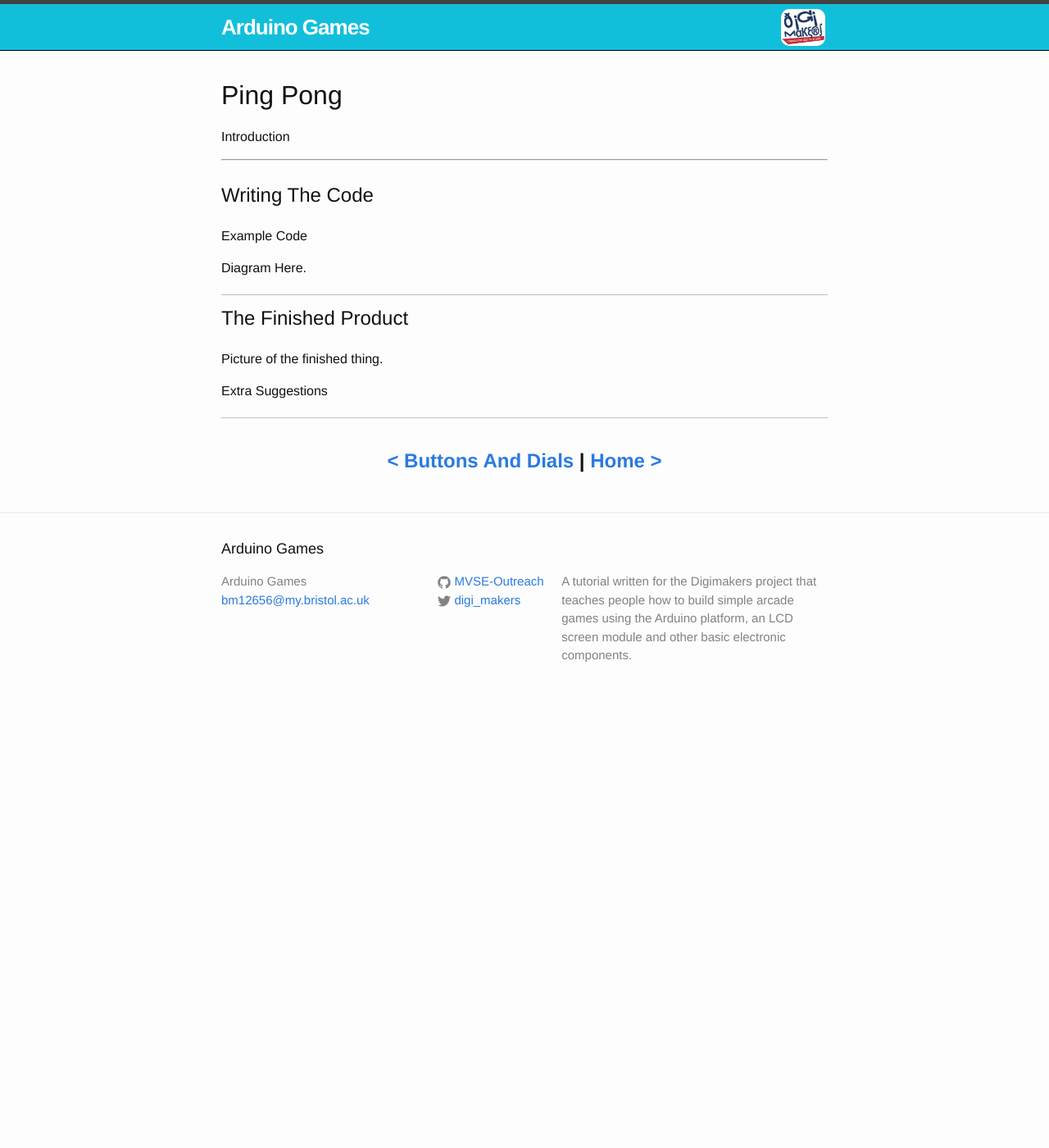
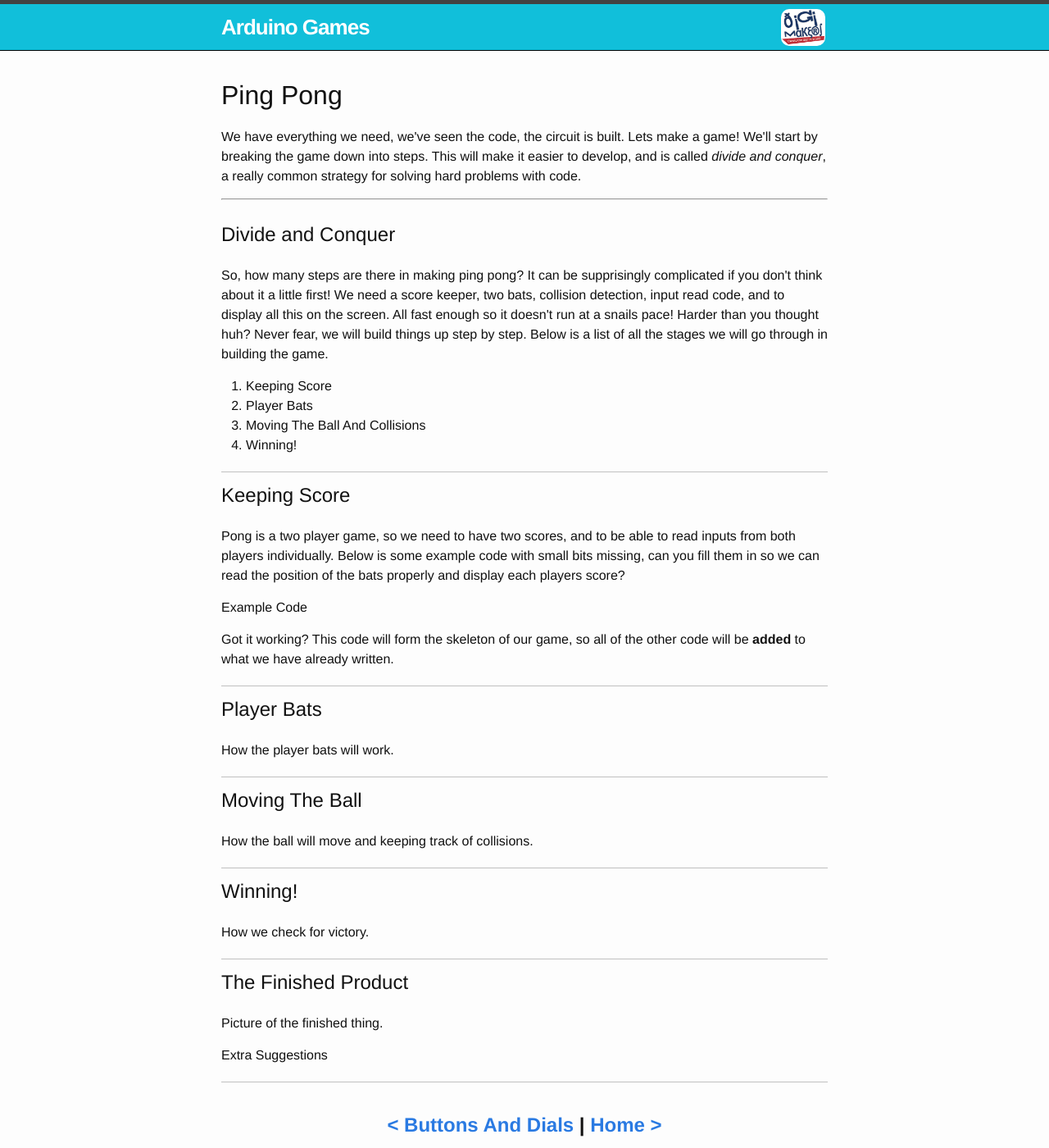
Before and after one commit to MVSE-Outreach/arduino-games, a Jekyll site: the page built from tutorial/ping-pong.html, in a window 1280 px wide and 1400 px high. Shown: the whole window at 82% size. Built offline with Jekyll 4.4.1, drawn with Linux system fonts in a browser that asks for light colours.

Commit message:
Started outlining how to build the pingpong game.  On branch master  Changes to be committed: 	modified:   ping-pong.html

```diff
--- a/tutorial/ping-pong.html
+++ b/tutorial/ping-pong.html
@@ -6,20 +6,76 @@ title: Ping Pong
 <h1>Ping Pong</h1>
 
 <p>
-Introduction
+We have everything we need, we've seen the code, the circuit is built.
+Lets make a game! We'll start by breaking the game down into steps. This will
+make it easier to develop, and is called <i>divide and conquer</i>, a really
+common strategy for solving hard problems with code.
 </p>
 
 <hr/><br/>
 
-<h2>Writing The Code</h2>
+<h2>Divide and Conquer</h2>
 <div class="section">
+<p>
+So, how many steps are there in making ping pong? It can be supprisingly
+complicated if you don't think about it a little first! We need a score
+keeper, two bats, collision detection, input read code, and to display
+all this on the screen. All fast enough so it doesn't run at a snails pace!
+Harder than you thought huh? Never fear, we will build things up step by
+step. Below is a list of all the stages we will go through in building the
+game.
+</p>
+<ol>
+<li>Keeping Score</li>
+<li>Player Bats</li>
+<li>Moving The Ball And Collisions</li>
+<li>Winning!</li>
+</ol>
+</div>
+
+<h2>Keeping Score</h2>
+<div class="section">
+<p>
+Pong is a two player game, so we need to have two scores, and to be able to
+read inputs from both players individually. Below is some example code with
+small bits missing, can you fill them in so we can read the position of the
+bats properly and display each players score?
+</p>
 <p>
 Example Code
 </p>
 
 <p>
-Diagram Here.
+Got it working? This code will form the skeleton of our game, so all of the
+other code will be <b>added</b> to what we have already written.
 </p>
+</div>
+
+
+<h2>Player Bats</h2>
+<div class="section">
+<p>
+How the player bats will work.
+</p>
+
+</div>
+
+
+<h2>Moving The Ball</h2>
+<div class="section">
+<p>
+How the ball will move and keeping track of collisions.
+</p>
+
+</div>
+
+
+<h2>Winning!</h2>
+<div class="section">
+<p>
+How we check for victory.
+</p>
+
 </div>
 
 <h2>The Finished Product</h2>
```
